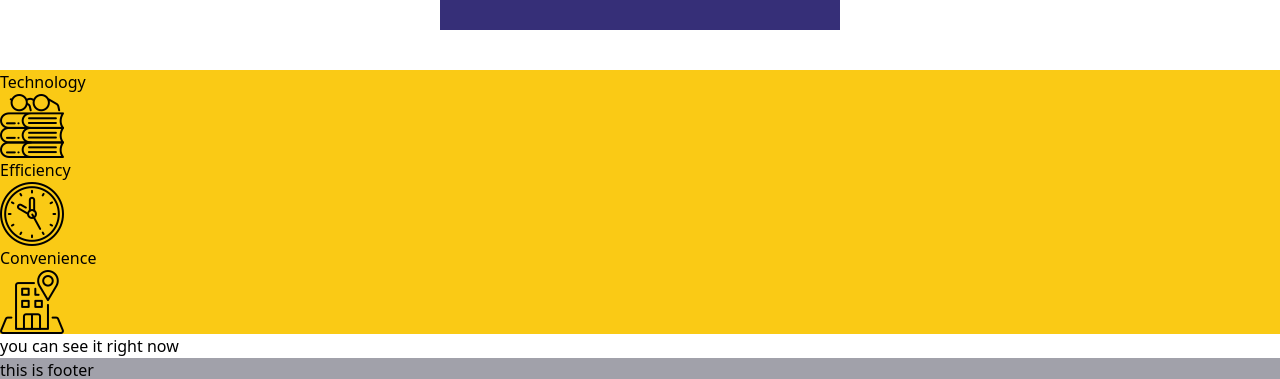
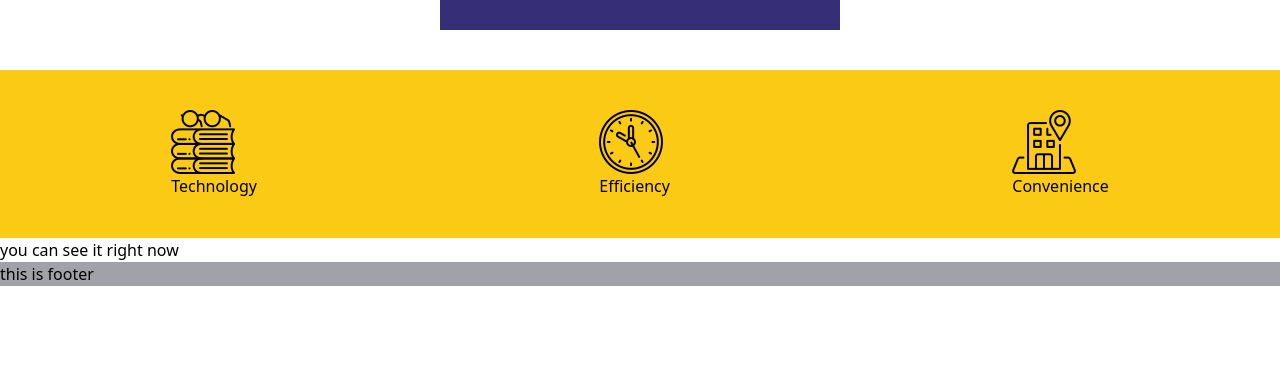
Before and after one commit to Viacheslav1998/floating, a Vue app: page / in a window 1280 px wide. Shown: the part 536-915 px from the top of the page. After the commit the page ends 822 px from the top, so only its background shows below. Built offline with nearby package versions, Linux system fonts and the light colour scheme.

Commit message:
quickfix

```diff
--- a/src/pages/HomeView.vue
+++ b/src/pages/HomeView.vue
@@ -10,18 +10,18 @@
   </div>
   <!-- and title page -->
   <div>
-    <div class="bg-yellow-300">
+    <div class="bg-yellow-300 flex justify-around py-10">
       <div>
+        <img src="/icons/books.png">
         <p>Technology</p>
-        <img src="/icons/books.png">
       </div>
       <div>
+        <img src="/icons/clock.png">
         <p>Efficiency</p>
-        <img src="/icons/clock.png">
       </div>
       <div>
+        <img src="/icons/location.png">
         <p>Convenience</p>
-        <img src="/icons/location.png">
       </div>
     </div>
     <p>you can see it right now</p>
```
